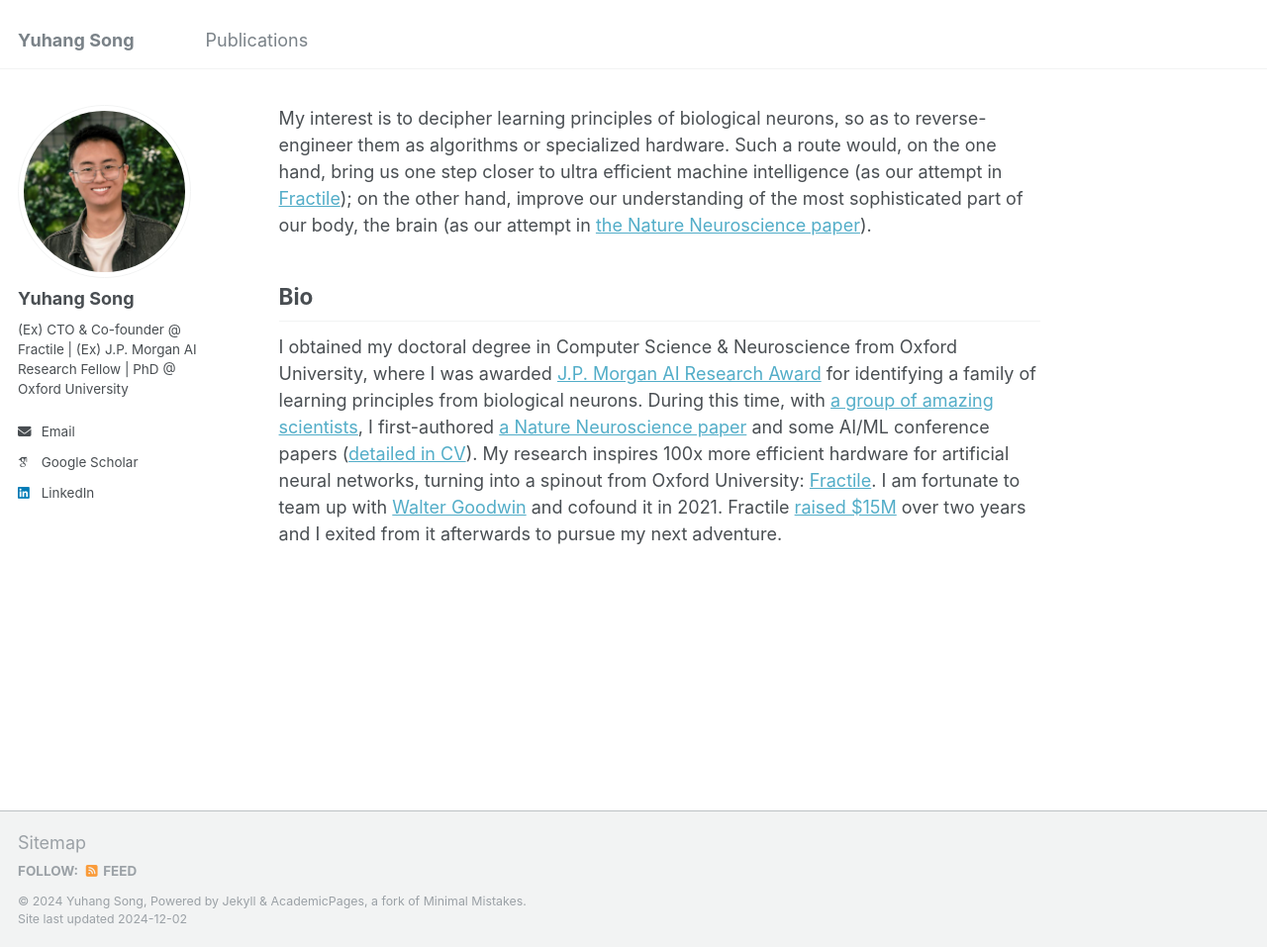
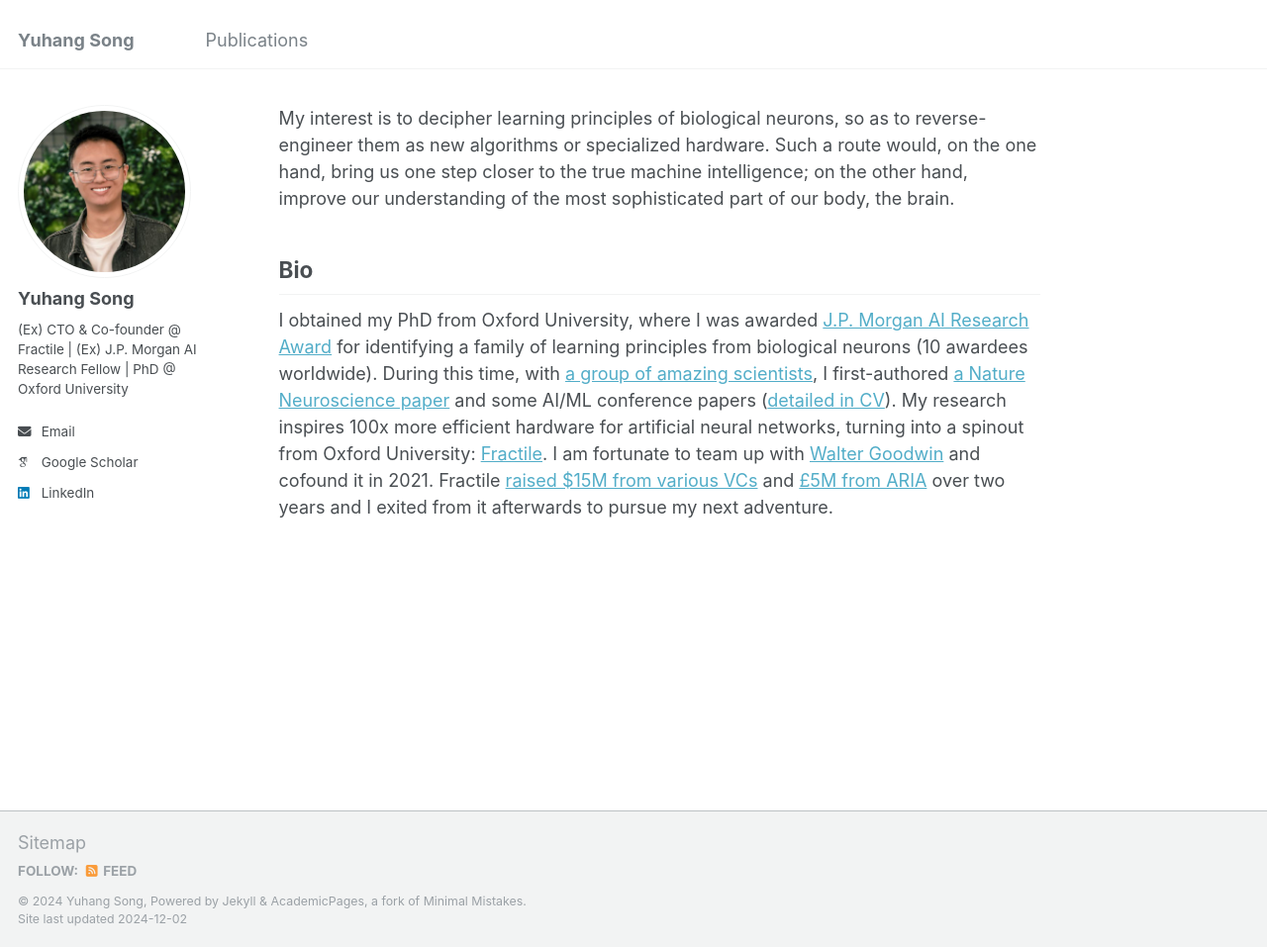
Before and after one commit to YuhangSong/YuhangSong.github.io, a Jekyll site: the page built from _pages/about.md, in a window 1280 px wide and 957 px high. Shown: the whole window at 99% size. Built offline with Jekyll 4.4.1, drawn with Linux system fonts in a browser that asks for light colours; some web fonts are replaced.

Commit message:
update about.md and Curriculum_Vitae.pdf

```diff
--- a/_pages/about.md
+++ b/_pages/about.md
@@ -7,11 +7,13 @@ redirect_from:
   - /about.html
 ---
 
-My interest is to decipher learning principles of biological neurons, so as to reverse-engineer them as algorithms or specialized hardware. Such a route would, on the one hand, bring us one step closer to ultra efficient machine intelligence (as our attempt in [Fractile](https://www.fractile.ai/)); on the other hand, improve our understanding of the most sophisticated part of our body, the brain (as our attempt in [the Nature Neuroscience paper](https://www.nature.com/articles/s41593-023-01514-1)).
+My interest is to decipher learning principles of biological neurons, so as to reverse-engineer them as new algorithms or specialized hardware. Such a route would, on the one hand, bring us one step closer to the true machine intelligence; on the other hand, improve our understanding of the most sophisticated part of our body, the brain.
+<!-- as our attempt in [Fractile](https://www.fractile.ai/) -->
+<!-- (as our attempt in [the Nature Neuroscience paper](https://www.nature.com/articles/s41593-023-01514-1)) -->
 <!-- , so that diseases related to learning, and broadly, to neural systems, can be better understood and treated -->
 
 Bio
 ------
 
-<!-- (10 awardees worldwide) -->
-I obtained my doctoral degree in Computer Science & Neuroscience from Oxford University, where I was awarded [J.P. Morgan AI Research Award](https://www.jpmorgan.com/technology/artificial-intelligence/research-awards) for identifying a family of learning principles from biological neurons. During this time, with [a group of amazing scientists](https://www.mrcbndu.ox.ac.uk/groups/bogacz-group), I first-authored [a Nature Neuroscience paper](https://www.nature.com/articles/s41593-023-01514-1) and some AI/ML conference papers ([detailed in CV](http://yuhangsong.github.io/files/Curriculum_Vitae.pdf)). My research inspires 100x more efficient hardware for artificial neural networks, turning into a spinout from Oxford University: [Fractile](https://www.fractile.ai/). I am fortunate to team up with [Walter Goodwin](https://www.linkedin.com/in/walter-goodwin/) and cofound it in 2021. Fractile [raised $15M](https://fortune.com/2024/07/26/fractile-ai-chip-startup-nvidia-15-million-funding-seed-round/) over two years and I exited from it afterwards to pursue my next adventure.
+<!-- in Computer Science & Neuroscience -->
+I obtained my PhD from Oxford University, where I was awarded [J.P. Morgan AI Research Award](https://www.jpmorgan.com/technology/artificial-intelligence/research-awards) for identifying a family of learning principles from biological neurons (10 awardees worldwide). During this time, with [a group of amazing scientists](https://www.mrcbndu.ox.ac.uk/groups/bogacz-group), I first-authored [a Nature Neuroscience paper](https://www.nature.com/articles/s41593-023-01514-1) and some AI/ML conference papers ([detailed in CV](http://yuhangsong.github.io/files/Curriculum_Vitae.pdf)). My research inspires 100x more efficient hardware for artificial neural networks, turning into a spinout from Oxford University: [Fractile](https://www.fractile.ai/). I am fortunate to team up with [Walter Goodwin](https://www.linkedin.com/in/walter-goodwin/) and cofound it in 2021. Fractile [raised $15M from various VCs](https://fortune.com/2024/07/26/fractile-ai-chip-startup-nvidia-15-million-funding-seed-round/) and [£5M from ARIA](https://www.businessweekly.co.uk/posts/fractile-on-song-as-aria-awards-ps5m-to-ai-chip-design-pioneer) over two years and I exited from it afterwards to pursue my next adventure.
```
